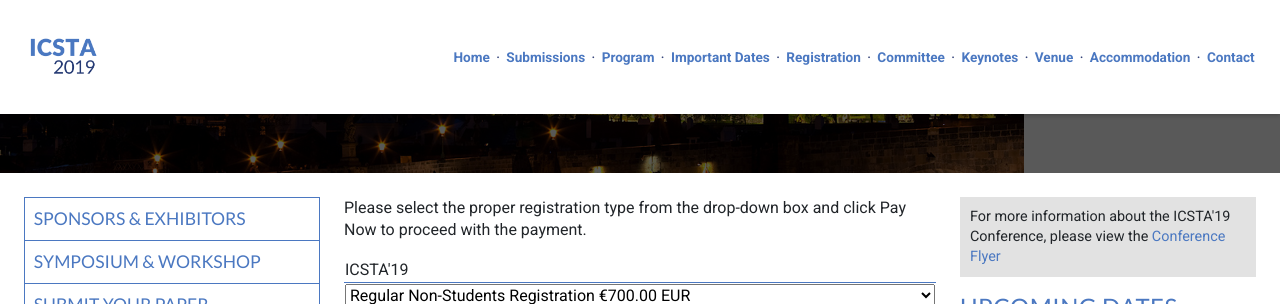
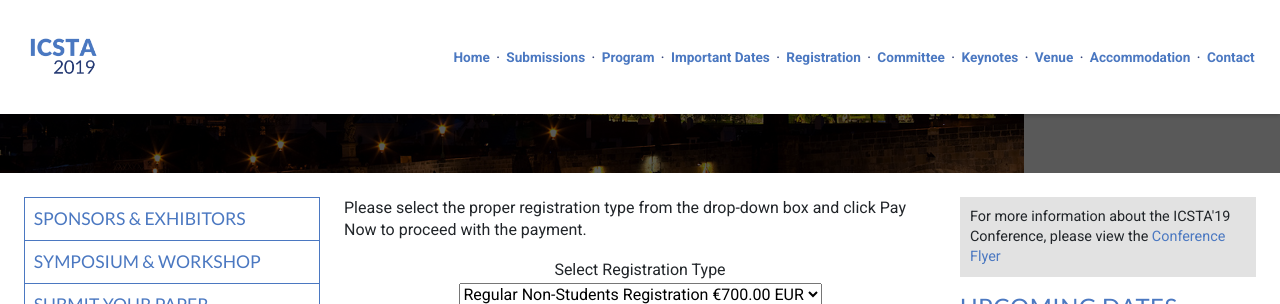
Before and after one commit to intaset/icsta, a Jekyll site: the page built from paypal.html, in a window 1280 px wide and 900 px high, scrolled down 307 px, cut to the strip 0-304 px from the top of the window. Built offline with Jekyll 4.4.1, drawn with Linux system fonts in a browser that asks for light colours; nearby versions of some CDN libraries; Markdown is read by kramdown in place of the engine named in the settings; comment, search, counter and statistics services are not loaded.

Commit message:
fix paypal theme

```diff
--- a/paypal.html
+++ b/paypal.html
@@ -11,20 +11,22 @@ keyword: heat transfer conference, cfd conference, fluid flow conference,  energ
     <p class="body">Please select the proper registration type from the drop-down box and click Pay Now to proceed with the payment.</p>
 
     <center>
-   <form target="paypal" action="https://www.paypal.com/cgi-bin/webscr" method="post">
+   <form action="https://www.paypal.com/cgi-bin/webscr"  method="post" target="_top" class="paypal">
 <input type="hidden" name="cmd" value="_s-xclick">
 <input type="hidden" name="hosted_button_id" value="UYT8PZ86PTU8C">
 <table>
-<tr><td><input type="hidden" name="on0" value="ICSTA'19">ICSTA'19</td></tr><tr><td><select name="os0">
+<!--<tr><td><input type="hidden" name="on0" value="ICSTA'19">ICSTA'19</td></tr><tr><td><select name="os0"> -->
+		<tr><td><input type="hidden" name="on0" value="~ Select Registration Type ~">Select Registration Type</td></tr><tr><td><select name="os0">
 	<option value="Full Registration">Regular Non-Students Registration €700.00 EUR</option>
 	<option value="Student Registration">Regular Students Registration €550.00 EUR</option>
-	<option value="Accompanying Person">Accompanying Person €150.00 EUR</option>
-	<option value="Additional Paper">Additional Paper €200.00 EUR</option>
+		<option value="Additional Paper">Additional Paper €200.00 EUR</option>
 	<option value="Banquet Dinner">Banquet Dinner €70.00 EUR</option>
+		<option value="Accompanying Person">Accompanying Person €150.00 EUR</option>
+
 </select> </td></tr>
 </table>
 <input type="hidden" name="currency_code" value="EUR">
-<input type="image" src="https://www.paypalobjects.com/en_US/i/btn/btn_cart_LG.gif" border="0" name="submit" alt="PayPal - The safer, easier way to pay online!">
+<input type="image" src="https://www.paypalobjects.com/en_US/i/btn/btn_paynowCC_LG.gif" border="0" name="submit" alt="PayPal - The safer, easier way to pay online!">
 <img alt="" border="0" src="https://www.paypalobjects.com/en_US/i/scr/pixel.gif" width="1" height="1">
 </form>
 
```
Also changed, not shown: 1 other file.
